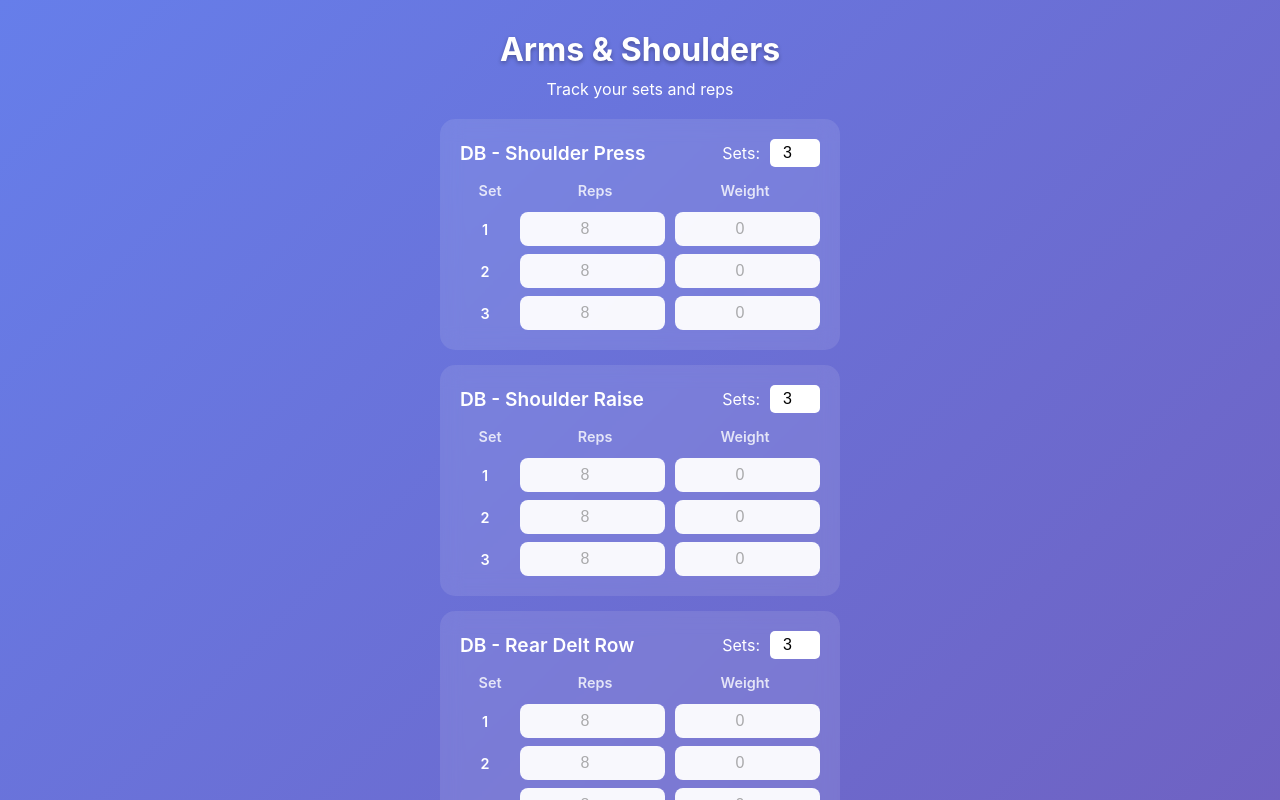
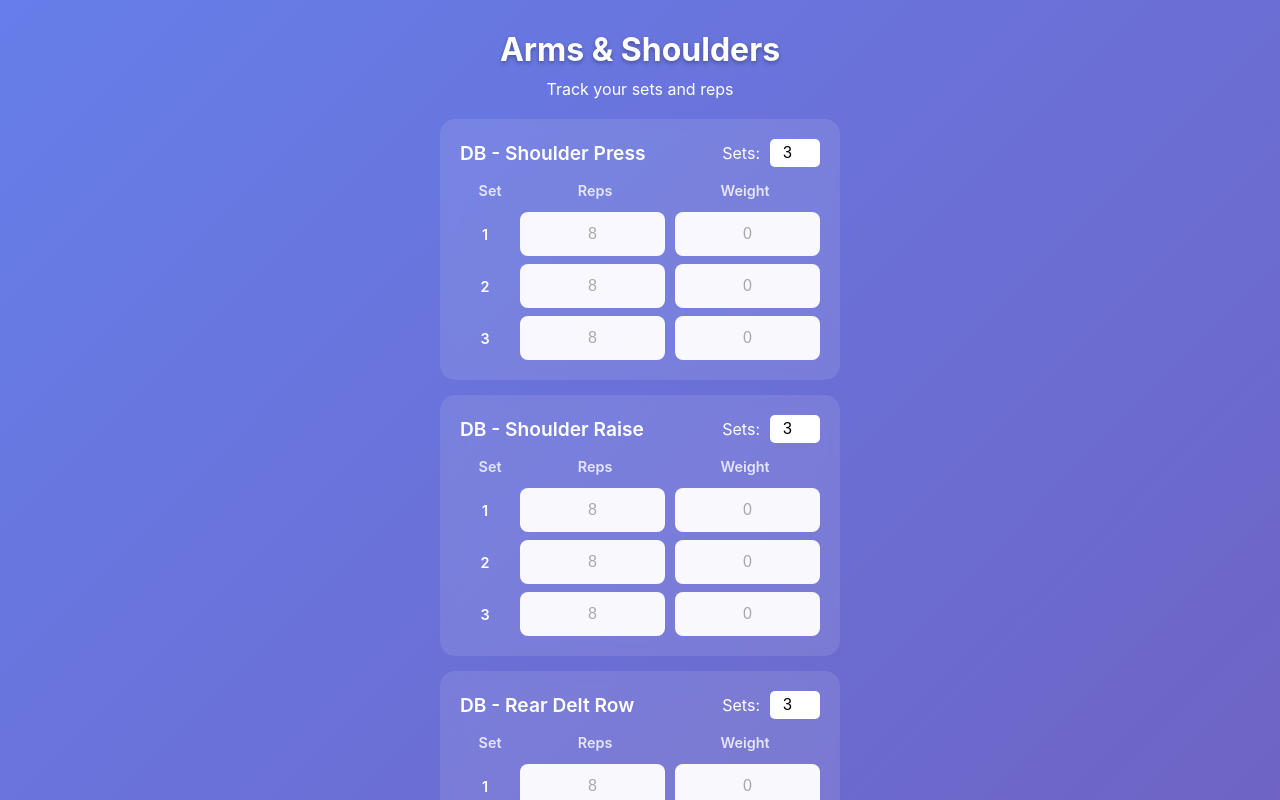
Before and after one commit to TaisHjoernsof/Workout, a Vue app: page / in a window 1280 px wide. Both pictures are taken after a click on the button "Arms & Shoulders". Shown: the top 800 px of the page. Built offline with nearby package versions, Linux system fonts and the light colour scheme.

Commit message:
Attempt at fix

```diff
--- a/src/App.vue
+++ b/src/App.vue
@@ -452,15 +452,35 @@ input, select, textarea {
   color: #ccc;
 }
 
-/* Ensure inputs look good */
+/* Improved mobile input styling */
 .set-input {
-  color: #000; /* Black text for user-entered values */
+  -webkit-appearance: none;
+  -moz-appearance: none;
+  appearance: none;
+  border-radius: 8px;
+  border: 1px solid rgba(255, 255, 255, 0.3);
+  padding: 12px 8px;
+  font-size: 16px; /* Prevent zoom */
   background: rgba(255, 255, 255, 0.95);
 }
 
+/* Remove number input spinners on mobile */
+.set-input::-webkit-outer-spin-button,
+.set-input::-webkit-inner-spin-button {
+  -webkit-appearance: none;
+  margin: 0;
+}
+
+.set-input[type=number] {
+  -moz-appearance: textfield;
+}
+
+/* Focus state */
 .set-input:focus {
-  background: rgba(255, 255, 255, 1);
+  background: white;
   outline: none;
-  box-shadow: 0 0 0 2px rgba(102, 126, 234, 0.5);
+  border-color: #667eea;
+  box-shadow: 0 0 0 2px rgba(102, 126, 234, 0.3);
 }
+
 </style>
--- a/src/components/WorkoutExercises.vue
+++ b/src/components/WorkoutExercises.vue
@@ -29,18 +29,16 @@
           <input
             type="number"
             class="set-input"
-            :placeholder="getDefaultValue(exercise, 'reps', i-1)"
+            placeholder="8"
             :value="getCurrentValue(exercise, 'reps', i-1)"
-            @input="$emit('update-exercise', workoutType, exercise, i-1, 'reps', $event.target.value)"
-            @focus="clearIfDefault($event, getDefaultValue(exercise, 'reps', i-1))"
+            @change="$emit('update-exercise', workoutType, exercise, i-1, 'reps', $event.target.value)"
           >
           <input
             type="number"
             class="set-input"
-            :placeholder="getDefaultValue(exercise, 'weight', i-1)"
+            placeholder="0"
             :value="getCurrentValue(exercise, 'weight', i-1)"
-            @input="$emit('update-exercise', workoutType, exercise, i-1, 'weight', $event.target.value)"
-            @focus="clearIfDefault($event, getDefaultValue(exercise, 'weight', i-1))"
+            @change="$emit('update-exercise', workoutType, exercise, i-1, 'weight', $event.target.value)"
           >
         </div>
       </div>
@@ -58,26 +56,15 @@ export default {
   },
   emits: ['update-exercise', 'update-sets'],
   methods: {
-    getDefaultValue(exercise, field, index) {
-      return field === 'reps' ? '8' : '0';
-    },
-
     getCurrentValue(exercise, field, index) {
       const exerciseData = this.workoutData[exercise];
       if (!exerciseData || !exerciseData[field]) {
         return '';
       }
       const value = exerciseData[field][index];
+      // Only return non-default values
       const defaultValue = field === 'reps' ? 8 : 0;
-
-      // Return empty string if value is default (so placeholder shows)
-      return value === defaultValue ? '' : value.toString();
-    },
-
-    clearIfDefault(event, defaultValue) {
-      if (event.target.value === '' || event.target.value === defaultValue) {
-        event.target.value = '';
-      }
+      return (value === defaultValue || value === null || value === undefined) ? '' : value.toString();
     }
   }
 }
```
